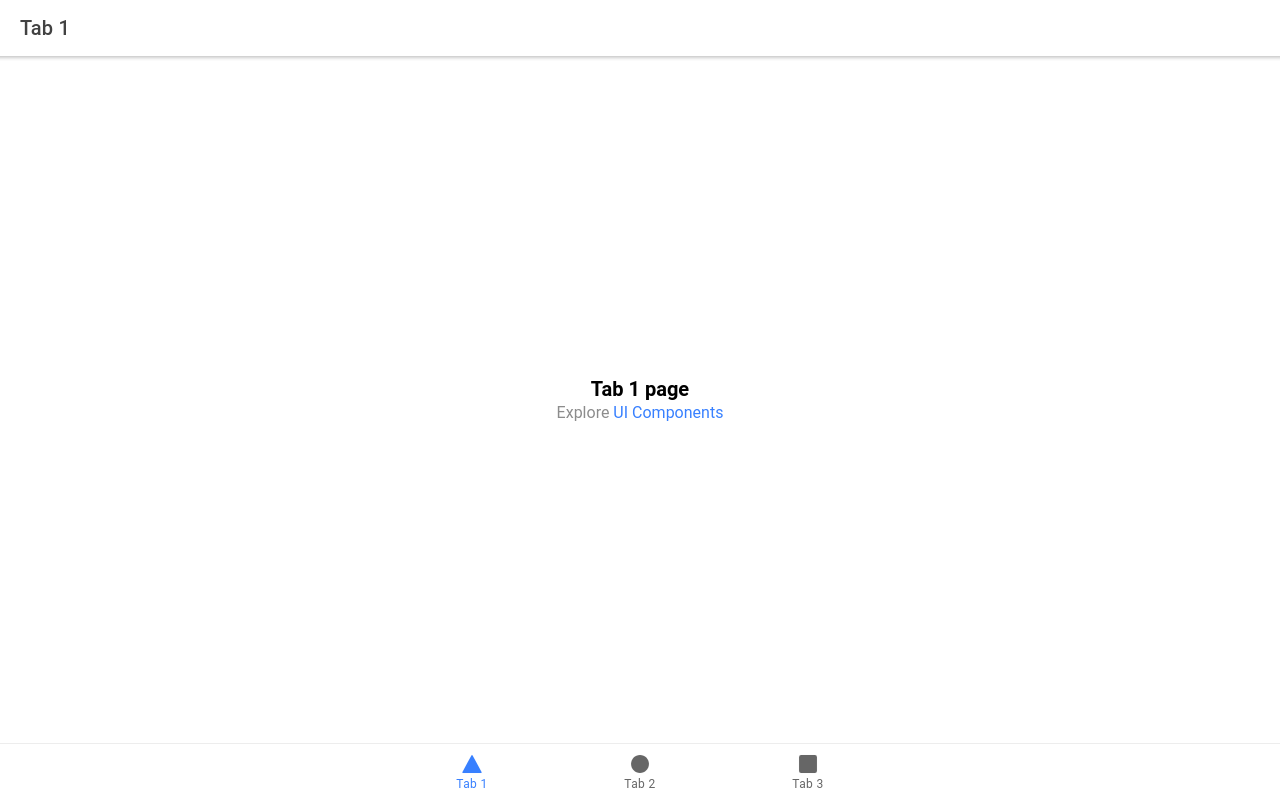
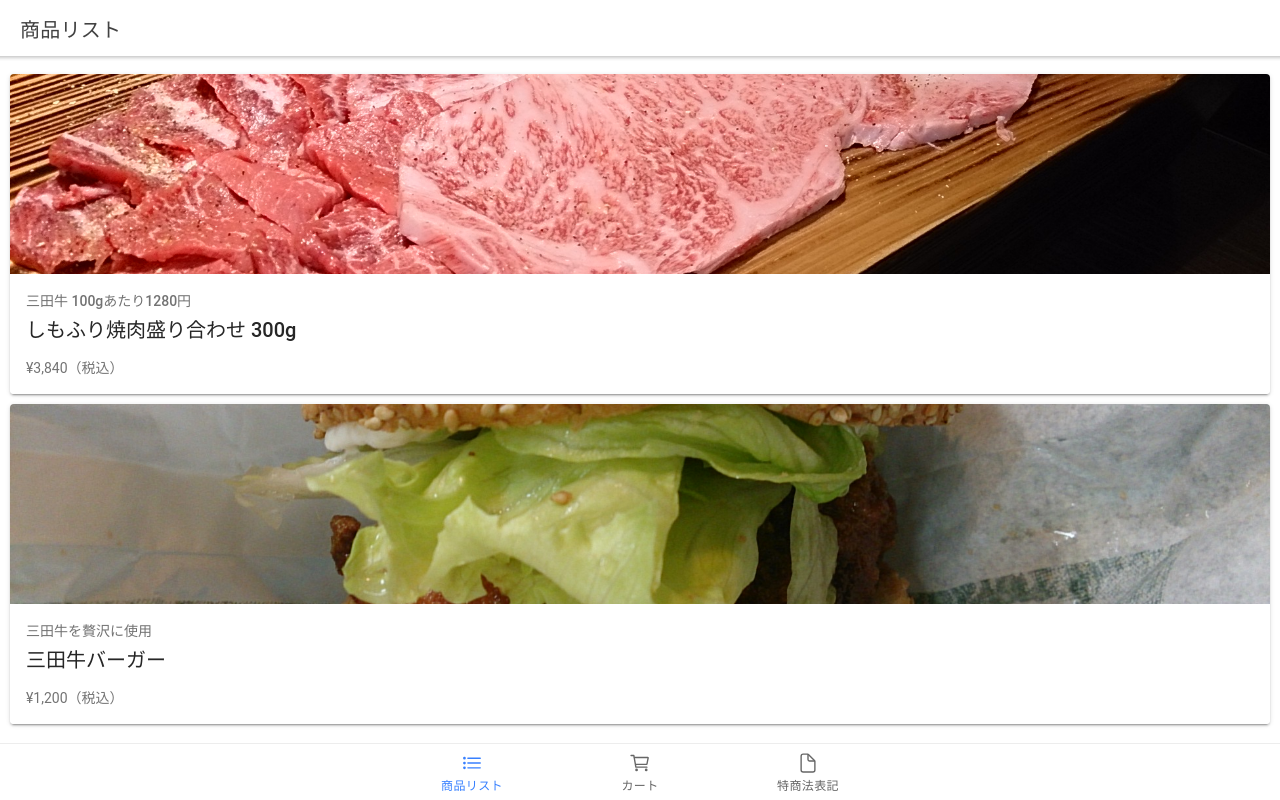
Before and after one commit to ionic-jp/stripe-ionic-react-sample, a React (Create React App) app: page /tab1 in a window 1280 px wide. Built offline with nearby package versions, Linux system fonts and the light colour scheme.

Commit message:
feat(): モックの作成

```diff
--- a/src/App.tsx
+++ b/src/App.tsx
@@ -2,7 +2,7 @@ import { Redirect, Route } from 'react-router-dom';
 import {
   IonApp,
   IonIcon,
-  IonLabel,
+  IonLabel, IonRoute,
   IonRouterOutlet,
   IonTabBar,
   IonTabButton,
@@ -10,10 +10,11 @@ import {
   setupIonicReact
 } from '@ionic/react';
 import { IonReactRouter } from '@ionic/react-router';
-import { ellipse, square, triangle } from 'ionicons/icons';
+import {cartOutline, documentOutline, ellipse, listOutline, square, triangle} from 'ionicons/icons';
 import Tab1 from './pages/Tab1';
 import Tab2 from './pages/Tab2';
 import Tab3 from './pages/Tab3';
+import Item from './pages/Item'
 
 /* Core CSS required for Ionic components to work properly */
 import '@ionic/react/css/core.css';
@@ -33,6 +34,7 @@ import '@ionic/react/css/display.css';
 
 /* Theme variables */
 import './theme/variables.css';
+import './theme/overwrite.css'
 
 setupIonicReact();
 
@@ -44,6 +46,8 @@ const App: React.FC = () => (
           <Route exact path="/tab1">
             <Tab1 />
           </Route>
+          <Route exact path="/tab1/item/:id" component={Item}></Route>
+
           <Route exact path="/tab2">
             <Tab2 />
           </Route>
@@ -56,16 +60,16 @@ const App: React.FC = () => (
         </IonRouterOutlet>
         <IonTabBar slot="bottom">
           <IonTabButton tab="tab1" href="/tab1">
-            <IonIcon icon={triangle} />
-            <IonLabel>Tab 1</IonLabel>
+            <IonIcon icon={listOutline} />
+            <IonLabel>商品リスト</IonLabel>
           </IonTabButton>
           <IonTabButton tab="tab2" href="/tab2">
-            <IonIcon icon={ellipse} />
-            <IonLabel>Tab 2</IonLabel>
+            <IonIcon icon={cartOutline} />
+            <IonLabel>カート</IonLabel>
           </IonTabButton>
           <IonTabButton tab="tab3" href="/tab3">
-            <IonIcon icon={square} />
-            <IonLabel>Tab 3</IonLabel>
+            <IonIcon icon={documentOutline} />
+            <IonLabel>特商法表記</IonLabel>
           </IonTabButton>
         </IonTabBar>
       </IonTabs>
--- /dev/null
+++ b/src/Items.ts
@@ -0,0 +1,30 @@
+export type IItem = {
+  id: number;
+  title: string;
+  subTitle: string;
+  price: number;
+  image: string;
+  description: string;
+}
+
+export const Items: IItem[] = [
+  {
+    id: 1,
+    title: 'しもふり焼肉盛り合わせ 300g',
+    subTitle: '三田牛 100gあたり1280円',
+    price: 3840,
+    image: '/assets/images/beef.jpg',
+    description: `店主おすすめの部位を盛り合わせにさせていただきます。
+部位はその日によって異なります。
+真空パックにしていますので冷蔵庫で１週間程、日持ちいたします。`,
+  },
+  {
+    id: 2,
+    title: '三田牛バーガー',
+    subTitle: '三田牛を贅沢に使用',
+    price: 1200,
+    image: '/assets/images/hamburger.jpg',
+    description: `店主おすすめの部位をミンチにしてハンバーグにしました。
+真空パックにしていますので冷蔵庫で１週間程、日持ちいたします。`,
+  }
+]
--- /dev/null
+++ b/src/pages/Item.css
@@ -0,0 +1,16 @@
+.item-information h1 {
+    font-size: 28px;
+    font-weight: 700;
+}
+
+.item-information h2 {
+    font-size: 12px;
+    font-weight: 700;
+    color: rgb(102, 102, 102);
+}
+
+.item-information p {
+    color: rgb(102, 102, 102);
+    font-size: 16px;
+    font-weight: 400;
+}
--- /dev/null
+++ b/src/pages/Item.tsx
@@ -0,0 +1,74 @@
+import {
+  IonButtons,
+  IonCard,
+  IonCardContent,
+  IonCardHeader, IonCardSubtitle, IonCardTitle,
+  IonContent,
+  IonHeader, IonImg,
+  IonList,
+  IonPage,
+  IonTitle,
+  IonToolbar, IonBackButton, IonButton, IonToast
+} from '@ionic/react';
+import './Item.css';
+import {RouteComponentProps} from 'react-router';
+import {Items } from '../Items';
+import {useState} from 'react';
+
+interface ItemPageProps
+  extends RouteComponentProps<{
+    id: string;
+  }> {}
+
+const Item: React.FC<ItemPageProps> = ({ match }) => {
+  const item = Items.find(d => d.id === Number(match.params.id));
+  const [showToast, setShowToast] = useState(false);
+  const [isCart, setCart] = useState(localStorage.getItem(String(item?.id)) === 'true');
+  const addItemToCart = (id: undefined | number, changeIsCart: boolean) => {
+    if (!id) {
+      return;
+    }
+    setCart(changeIsCart)
+    localStorage.setItem(String(id), String(changeIsCart));
+    setShowToast(true);
+  }
+
+
+  return (
+    <IonPage>
+      <IonHeader>
+        <IonToolbar>
+          <IonButtons slot="start">
+            <IonBackButton defaultHref='/tab1' />
+          </IonButtons>
+          <IonTitle>{item?.title}</IonTitle>
+        </IonToolbar>
+      </IonHeader>
+      <IonContent fullscreen>
+        <div className='card-image'>
+          <IonImg src={item?.image} />
+        </div>
+        <div className="ion-padding item-information">
+          <h2>{item?.subTitle}</h2>
+          <h1>{item?.title}</h1>
+          <p>¥{item?.price.toLocaleString()}（税込）</p>
+          <p>{item?.description}</p>
+          {!isCart?
+            <IonButton expand='block' fill='outline' onClick={() => addItemToCart(item?.id, !isCart)}>カートに入れる</IonButton>:
+            <IonButton expand='block' fill='outline' onClick={() => addItemToCart(item?.id, !isCart)}>カートから削除</IonButton>
+          }
+        </div>
+
+        <IonToast
+          color='primary'
+          isOpen={showToast}
+          onDidDismiss={() => setShowToast(false)}
+          message={item?.title + 'を変更しました'}
+          duration={2000}
+        />
+      </IonContent>
+    </IonPage>
+  );
+};
+
+export default Item;
--- a/src/pages/Tab1.css
+++ b/src/pages/Tab1.css
@@ -0,0 +1,15 @@
+div.card-image {
+    height: 200px;
+    height: 200px;
+    overflow-y: hidden;
+    position: relative;
+}
+
+div.card-image > ion-img {
+    position: absolute;
+    top: 50%;
+    left: 50%;
+    transform: translate(-50%, -50%);
+    width: 100%;
+    height: auto;
+}
--- a/src/pages/Tab1.tsx
+++ b/src/pages/Tab1.tsx
@@ -1,22 +1,48 @@
-import { IonContent, IonHeader, IonPage, IonTitle, IonToolbar } from '@ionic/react';
-import ExploreContainer from '../components/ExploreContainer';
+import {
+  IonCard,
+  IonCardContent,
+  IonCardHeader, IonCardSubtitle, IonCardTitle,
+  IonContent,
+  IonHeader, IonImg,
+  IonList,
+  IonPage,
+  IonTitle,
+  IonToolbar
+} from '@ionic/react';
 import './Tab1.css';
+import { Items } from '../Items';
+
 
 const Tab1: React.FC = () => {
   return (
     <IonPage>
       <IonHeader>
         <IonToolbar>
-          <IonTitle>Tab 1</IonTitle>
+          <IonTitle>商品リスト</IonTitle>
         </IonToolbar>
       </IonHeader>
       <IonContent fullscreen>
         <IonHeader collapse="condense">
           <IonToolbar>
-            <IonTitle size="large">Tab 1</IonTitle>
+            <IonTitle size="large">商品リスト</IonTitle>
           </IonToolbar>
         </IonHeader>
-        <ExploreContainer name="Tab 1 page" />
+        <IonList>
+          {Items.map((d, index) =>
+            <IonCard button={true} routerLink={`/tab1/item/${d.id}`} key={index}>
+              <div className='card-image'>
+                <IonImg src={d.image} />
+              </div>
+              <IonCardHeader>
+                <IonCardSubtitle>{d.subTitle}</IonCardSubtitle>
+                <IonCardTitle>{d.title}</IonCardTitle>
+              </IonCardHeader>
+              <IonCardContent>
+                <p>¥{d.price.toLocaleString()}（税込）</p>
+              </IonCardContent>
+            </IonCard>
+          )}
+        </IonList>
       </IonContent>
     </IonPage>
   );
--- a/src/pages/Tab2.tsx
+++ b/src/pages/Tab2.tsx
@@ -1,23 +1,99 @@
-import { IonContent, IonHeader, IonPage, IonTitle, IonToolbar } from '@ionic/react';
-import ExploreContainer from '../components/ExploreContainer';
+import {
+  IonAvatar,
+  IonContent,
+  IonHeader,
+  IonImg,
+  IonItem,
+  IonLabel,
+  IonList,
+  IonPage,
+  IonTitle,
+  IonToolbar, IonCheckbox, IonText, IonFooter, IonButtons, IonButton, IonItemDivider, useIonViewWillEnter
+} from '@ionic/react';
 import './Tab2.css';
+import {Items} from '../Items';
+import {useState} from 'react';
+
+type IChecked = {
+  val: number;
+  isChecked: boolean;
+}
 
 const Tab2: React.FC = () => {
+  useIonViewWillEnter(() => {
+    setRadioChecked(getRadioChecked());
+  });
+  const getRadioChecked = (): IChecked[] => {
+    return Items.map(d => ({
+      val: d.id,
+      isChecked: localStorage.getItem(String(d.id)) === 'true'
+    }));
+  }
+  const getSumPrice = (checkedItems: IChecked[]): number => {
+    const selectedItems: number[] = checkedItems.map((checked) => {
+      if (!checked.isChecked) {
+        return 0;
+      }
+      return Items.find(item => item.id === checked.val)!.price | 0;
+    })
+    return selectedItems.reduce((sum, element) => {
+      return sum + element;
+    }, 0);
+  }
+  const [radioChecked, setRadioChecked] = useState(getRadioChecked());
+  const setChecked = (id: number, val: boolean) => {
+    localStorage.setItem(String(id), String(val));
+    setRadioChecked(getRadioChecked());
+  }
   return (
     <IonPage>
       <IonHeader>
         <IonToolbar>
-          <IonTitle>Tab 2</IonTitle>
+          <IonTitle>カート</IonTitle>
         </IonToolbar>
       </IonHeader>
       <IonContent fullscreen>
         <IonHeader collapse="condense">
           <IonToolbar>
-            <IonTitle size="large">Tab 2</IonTitle>
+            <IonTitle size="large">カート</IonTitle>
           </IonToolbar>
         </IonHeader>
-        <ExploreContainer name="Tab 2 page" />
+        <IonList>
+          <IonItem>
+            <IonLabel position="fixed">受取方法</IonLabel>
+            <IonText slot="end">対面受取</IonText>
+          </IonItem>
+          <IonItem lines="full">
+            <IonLabel position="fixed">決済方法</IonLabel>
+            <IonText slot="end">オンライン決済</IonText>
+          </IonItem>
+          <IonItemDivider><IonLabel>商品一覧</IonLabel></IonItemDivider>
+          {Items.map((d, i) =>
+            <IonItem key={i} lines={Items.length === i + 1 ? 'full' : undefined}>
+              <IonCheckbox slot="start"
+                           checked={radioChecked.find(check => check.val === d.id)?.isChecked === true}
+                           onIonChange={e => setChecked(d.id, e.detail.checked)}
+              />
+              <IonAvatar slot="start">
+                <IonImg src={d.image}></IonImg>
+              </IonAvatar>
+              <IonLabel>{d.title}</IonLabel>
+              <IonText slot="end">¥{d.price.toLocaleString()}</IonText>
+            </IonItem>
+          )}
+        </IonList>
       </IonContent>
+      <IonFooter>
+        <IonToolbar color="primary">
+          <IonText slot="end" class="ion-margin-end ion-align-self-center">
+            {radioChecked.filter(d => d.isChecked).length}点
+            合計 ¥{getSumPrice(radioChecked)}円（税込）
+          </IonText>
+          <IonButtons slot="end">
+            <IonButton fill="outline">決済する</IonButton>
+          </IonButtons>
+        </IonToolbar>
+      </IonFooter>
     </IonPage>
   );
 };
--- a/src/pages/Tab3.tsx
+++ b/src/pages/Tab3.tsx
@@ -1,5 +1,4 @@
-import { IonContent, IonHeader, IonPage, IonTitle, IonToolbar } from '@ionic/react';
-import ExploreContainer from '../components/ExploreContainer';
+import {IonContent, IonHeader, IonItem, IonLabel, IonList, IonPage, IonTitle, IonToolbar, IonText} from '@ionic/react';
 import './Tab3.css';
 
 const Tab3: React.FC = () => {
@@ -7,16 +6,61 @@ const Tab3: React.FC = () => {
     <IonPage>
       <IonHeader>
         <IonToolbar>
-          <IonTitle>Tab 3</IonTitle>
+          <IonTitle>特商法表記</IonTitle>
         </IonToolbar>
       </IonHeader>
       <IonContent fullscreen>
         <IonHeader collapse="condense">
           <IonToolbar>
-            <IonTitle size="large">Tab 3</IonTitle>
+            <IonTitle size="large">特商法表記</IonTitle>
           </IonToolbar>
         </IonHeader>
-        <ExploreContainer name="Tab 3 page" />
+        <IonList className='ion-padding-end ion-padding-bottom'>
+          <IonItem lines="none">
+            <IonLabel position="stacked">販売業者</IonLabel>
+            <IonText>一般社団法人リレーションデザイン研究所</IonText>
+          </IonItem>
+          <IonItem lines="none">
+            <IonLabel position="stacked">代表責任者</IonLabel>
+            <IonText>榊原昌彦</IonText>
+          </IonItem>
+          <IonItem lines="none">
+            <IonLabel position="stacked">所在地</IonLabel>
+            <IonText>〒530-0001 大阪府大阪市北区梅田1-1-3大阪駅前第3ビル 29階　1-1-1号室</IonText>
+          </IonItem>
+          <IonItem lines="none">
+            <IonLabel position="stacked">電話番号</IonLabel>
+            <IonText>050-5240-6289</IonText>
+          </IonItem>
+          <IonItem lines="none">
+            <IonLabel position="stacked">電話受付時間</IonLabel>
+            <IonText>10:00 〜 19:00</IonText>
+          </IonItem>
+          <IonItem lines="none">
+            <IonLabel position="stacked">メールアドレス</IonLabel>
+            <IonText>info@rdlabo.jp</IonText>
+          </IonItem>
+          <IonItem lines="none">
+            <IonLabel position="stacked">販売価格</IonLabel>
+            <IonText>各商品の紹介ページに記載している価格とします。</IonText>
+          </IonItem>
+          <IonItem lines="none">
+            <IonLabel position="stacked">商品代金以外に必要な料金</IonLabel>
+            <IonText>消費税</IonText>
+          </IonItem>
+          <IonItem lines="none">
+            <IonLabel position="stacked">引き渡し時期</IonLabel>
+            <IonText>ご注文から7日以内に対面販売</IonText>
+          </IonItem>
+          <IonItem lines="none">
+            <IonLabel position="stacked">お支払い方法とお支払いの時期</IonLabel>
+            <IonText>クレジットカード決済：ご注文時にお支払いが確定します。</IonText>
+          </IonItem>
+          <IonItem lines="none">
+            <IonLabel position="stacked">返品・交換・キャンセルについて</IonLabel>
+            <IonText>商品お渡し後の返品・交換・キャンセルには、基本的に対応しておりません。</IonText>
+          </IonItem>
+        </IonList>
       </IonContent>
     </IonPage>
   );
--- /dev/null
+++ b/src/theme/overwrite.css
@@ -0,0 +1,3 @@
+ion-title[size="large"] {
+  font-size: 32px;
+}
```
Also changed, not shown: public/assets/images/beef.jpg (added), public/assets/images/hamburger.jpg (added).
